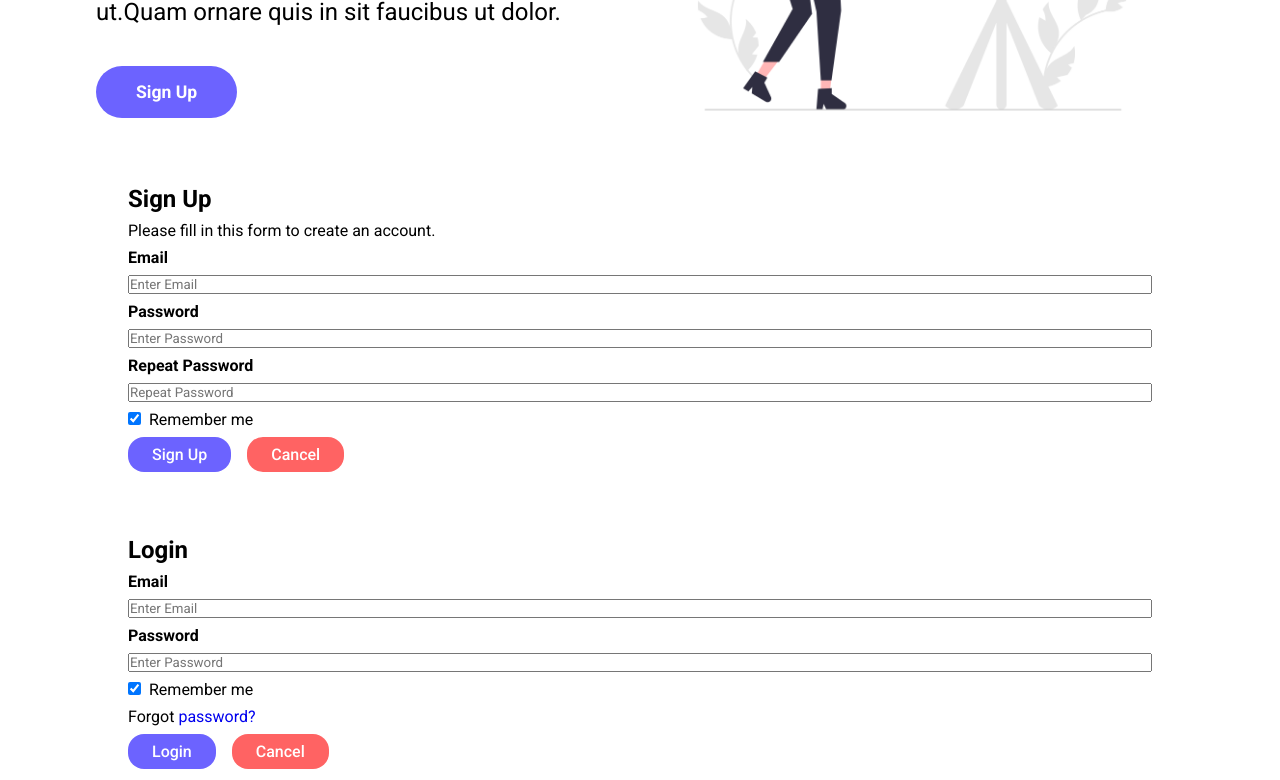
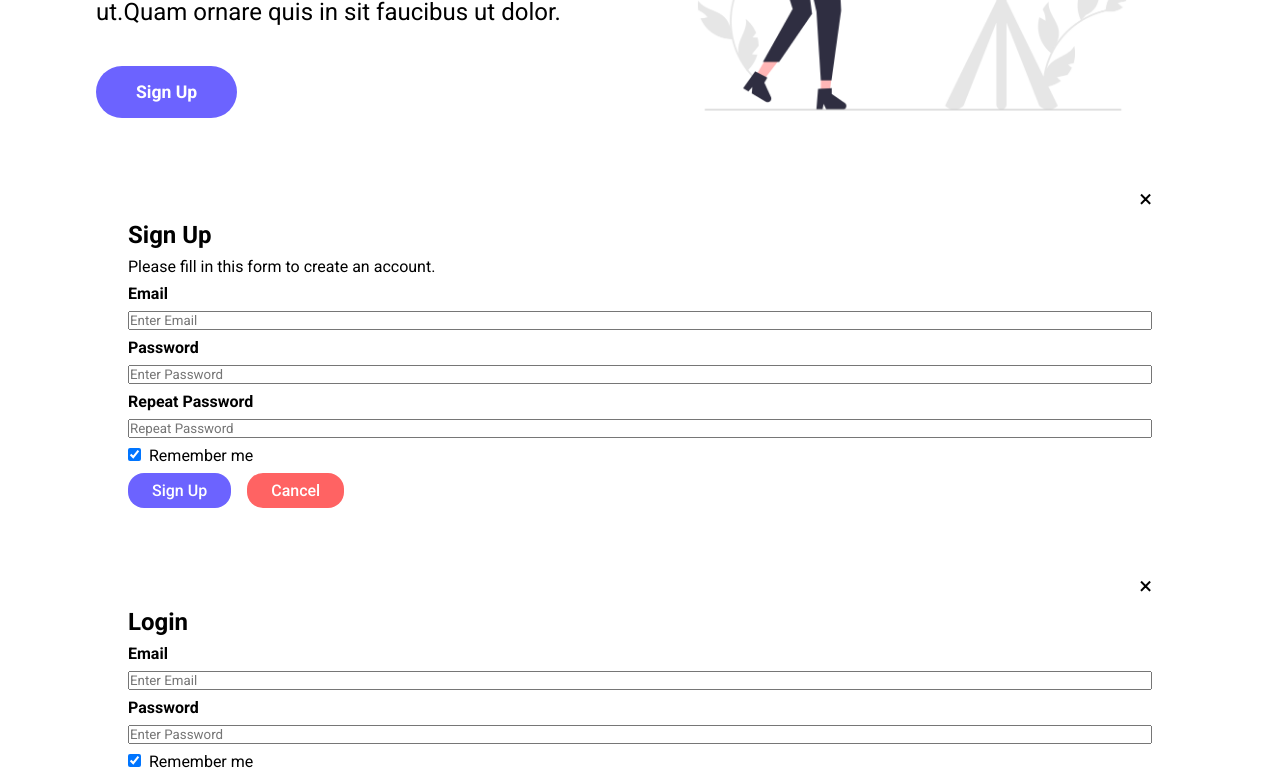
Before and after one commit to EmilyAMartin/art-inventory-website, a React (Create React App) app: page / in a window 1280 px wide. Shown: the part 388-1168 px from the top of the page. Built offline with nearby package versions, Linux system fonts and the light colour scheme.

Commit message:
Working on modals

```diff
--- a/src/App.css
+++ b/src/App.css
@@ -168,6 +168,10 @@ a:hover {
 .submit-button:hover {
   background-color: #4640ad;
 }
+.close-button {
+  text-align: right;
+  font-size: 1.5rem;
+}
 .artwork-container {
   display: flex;
   flex-direction: row;
--- a/src/Components/Artwork.js
+++ b/src/Components/Artwork.js
@@ -5,7 +5,6 @@ const Artwork = () => {
   return (
 
     <div className='artwork-container'>
-
       <div className='artwork-image-placeholder'>
         <div className='artwork-header'>Artwork</div>
         <div className='box'>
--- a/src/Components/Login.js
+++ b/src/Components/Login.js
@@ -5,6 +5,7 @@ const Login = () => {
 
 
       <div className='login-form-container'>
+           <div className='close-button'>&times;</div>
         <div className='login-header'>Login</div>
 
         <label for='email'><b>Email</b></label>
--- a/src/Components/Registration.js
+++ b/src/Components/Registration.js
@@ -1,10 +1,9 @@
-import React from 'react'
+import React, { useState } from 'react'
 
 const Registration = () => {
   return (
-
-
       <div className='registration-form-container'>
+         <div className='close-button'>&times;</div>
         <div className='registration-header'>Sign Up</div>
         <div className='registration-primary-text'> Please fill in this form to create an account.</div>
 
@@ -25,6 +24,7 @@ const Registration = () => {
         <div className='registration-buttons'>
           <button type='submit-button' className='submit-button'>Sign Up</button>
           <button type='button' className='cancel-button'>Cancel</button>
+
         </div>
       </div>
   )
```
